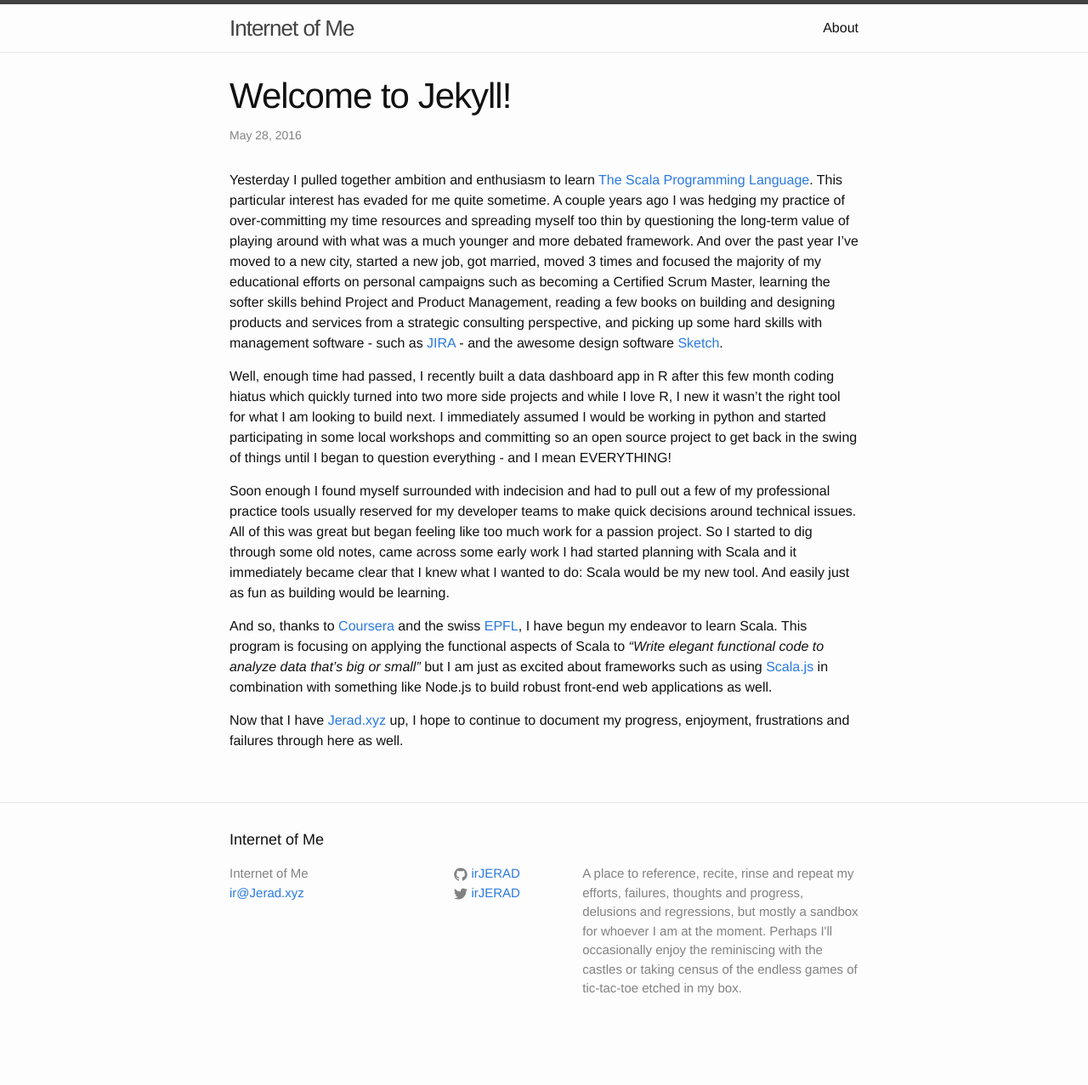
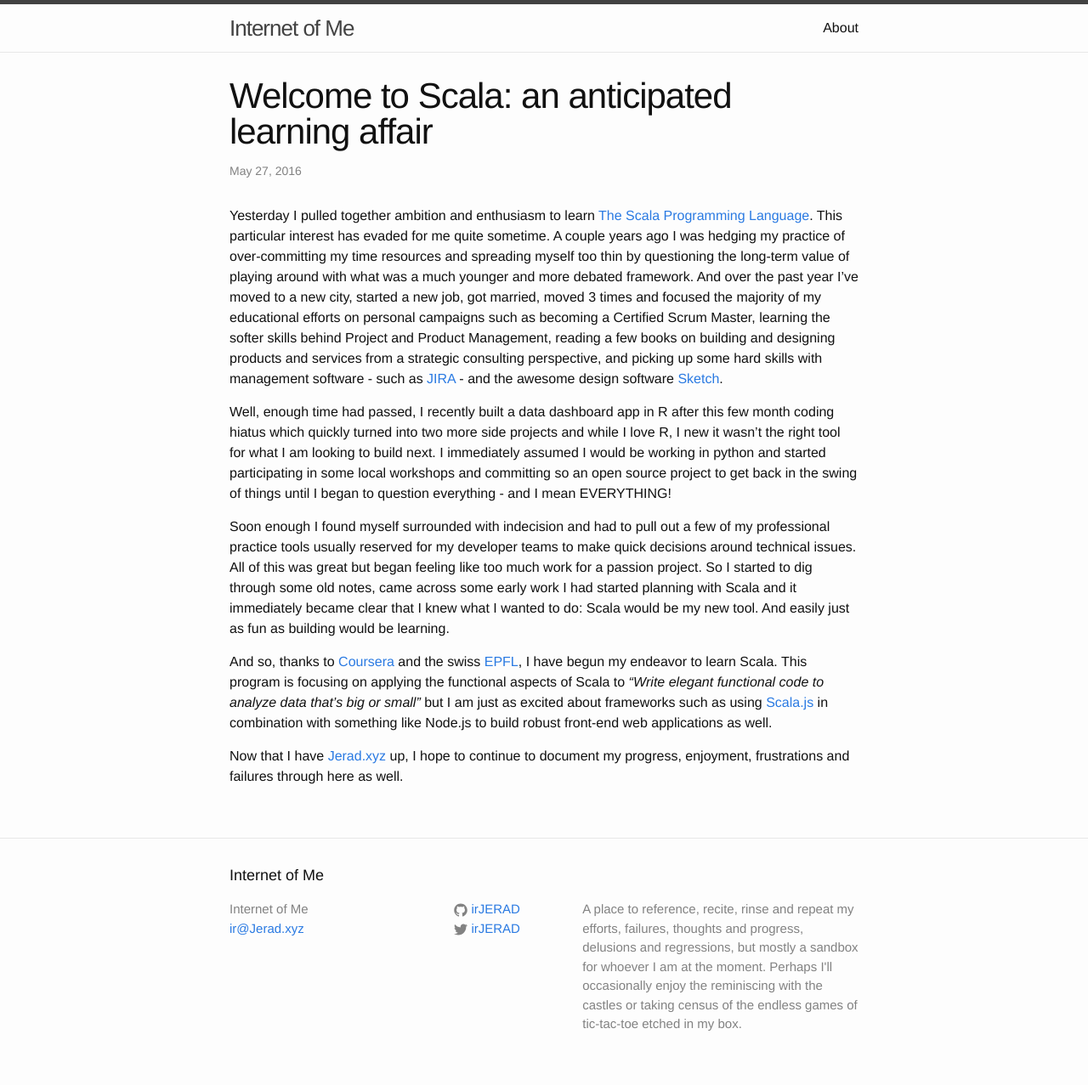
Before and after one commit to irJERAD/irJERAD.github.io, a Jekyll site: the page built from _posts/2016-05-27-learning-scala.md, in a window 1280 px wide. Shown: the whole page at 85% size. Built offline with Jekyll 4.4.1, drawn with Linux system fonts in a browser that asks for light colours; before the commit the page ends 1235 px from its top, so only the background shows below that.

Commit message:
changed time and title for learning scala post

```diff
--- a/_posts/2016-05-27-learning-scala.md
+++ b/_posts/2016-05-27-learning-scala.md
@@ -1,7 +1,7 @@
 ---
 layout: post
-title:  "Welcome to Jekyll!"
-date:   2016-05-27 22:02:00 -0400
+title:  "Welcome to Scala: an anticipated learning affair"
+date:   2016-05-27 05:35:00 -0400
 categories: Learn Scala Programming
 ---
 Yesterday I pulled together ambition and enthusiasm to learn [The Scala Programming Language](http://www.scala-lang.org). This particular interest has evaded for me quite sometime. A couple years ago I was hedging my practice of over-committing my time resources and spreading myself too thin by questioning the long-term value of playing around with what was a much younger and more debated framework. And over the past year I've moved to a new city, started a new job, got married, moved 3 times and focused the majority of my educational efforts on personal campaigns such as becoming a Certified Scrum Master, learning the softer skills behind Project and Product Management, reading a few books on building and designing products and services from a strategic consulting perspective, and picking up some hard skills with management software - such as [JIRA](http://www.atlassian.com/jira) - and the awesome design software [Sketch](https://www.sketchapp.com).
```
